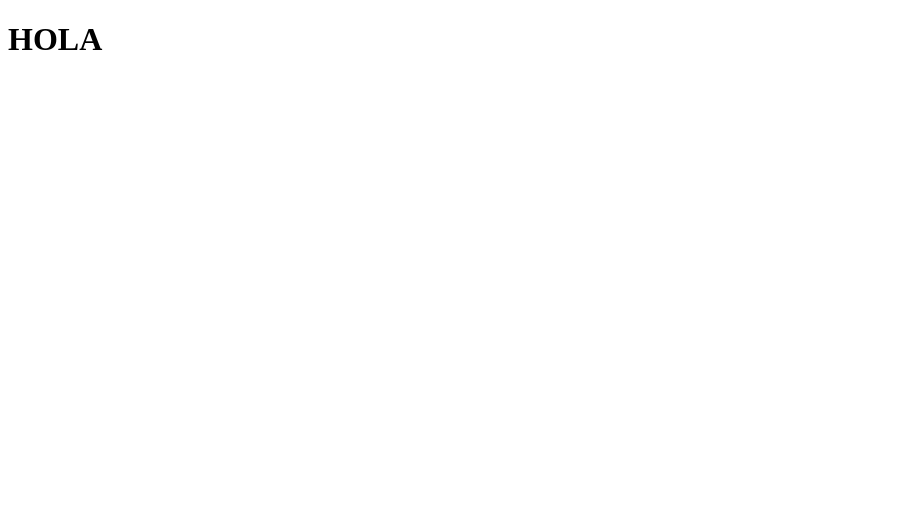
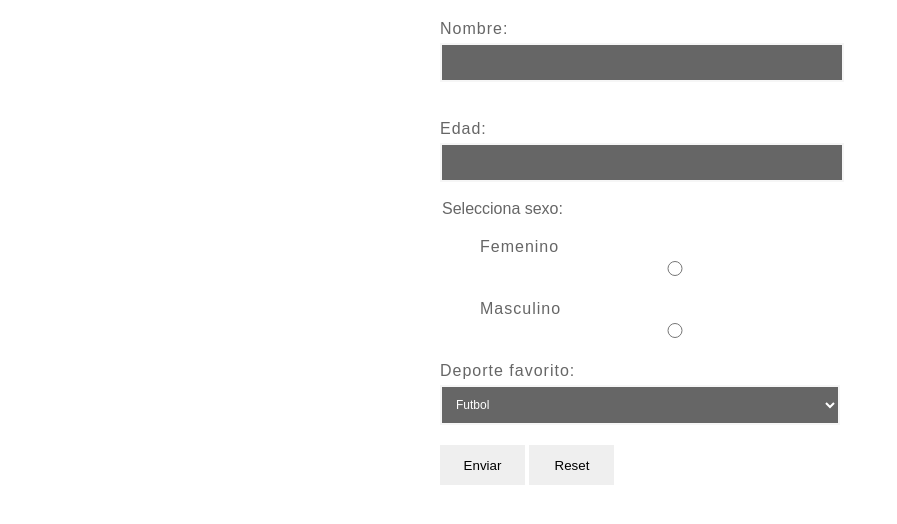
Before and after one commit to Xiweilol/Proteger_etiqueta, a plain HTML site: page index.html in a window 1280 px wide. Shown: the whole page, without its empty margins (0-897 px from the left). Drawn offline with Linux system fonts and the light colour scheme.

Commit message:
Subi nuevas cosas

```diff
--- /dev/null
+++ b/CSS/estilo.css
@@ -0,0 +1,50 @@
+label {
+    display:block;
+    margin-top:20px;
+    letter-spacing:1px;
+}
+
+.principal {
+    display:block;
+    margin:0 auto;
+    width:510px;
+    color: #666666;
+    font-family:Arial;
+}
+
+form {
+    margin:0 auto;
+    width:400px;
+}
+
+.cajas{
+    width:380px;
+    height:15px;
+    background:#666666;
+    border:2px solid #f6f6f6;
+    padding:10px;
+    margin-top:5px;
+    font-size:10px;
+    color:#ffffff;
+}
+select{
+    width:400px;
+    height:40px;
+    background:#666666;
+    border:2px solid #f6f6f6;
+    padding:10px;
+    margin-top:5px;
+    font-size:12px;
+    color:#ffffff;
+}
+textarea {
+    height:150px;
+}
+
+.boton{
+    width:85px;
+    height:40px;
+    border:none;
+    margin-top:20px;
+    cursor:pointer;
+}
--- a/index.html
+++ b/index.html
@@ -1,11 +1,50 @@
 <!DOCTYPE html>
-<html lang="en">
+<html>
 <head>
-    <meta charset="UTF-8">
-    <meta name="viewport" content="width=device-width, initial-scale=1.0">
-    <title>Index</title>
+    <meta charset="utf-8" />
+    <meta http-equiv="X-UA-Compatible" content="IE=edge">
+    <title>Page Title</title>
+    <meta name="viewport" content="width=device-width, initial-scale=1">
+    <link rel="stylesheet" type="text/css" media="screen" href="CSS/estilo.css" />
+    <script src="validar.js" defer></script>
 </head>
 <body>
-    <h1>HOLA</h1>
+    <div class="principal">
+    <form method="get" name="registro" onsubmit="return validar(this)" action="index.html">
+
+        <label>Nombre:</label>
+        <input class="cajas" type="text" name="nombre" id="nombre"/>
+        <br>
+        <br>
+        <label>Edad:</label>
+        <input class="cajas" type="number" name="edad" id="edad"/>
+        <br>
+        <br>
+        <legend>Selecciona sexo:</legend>
+
+        <blockquote>
+            <label>Femenino</label>
+            <input class="cajas" type="radio" name="sexo" id="femenino" value="femenino"/>
+
+            <label>Masculino</label>
+            <input class="cajas" type="radio" name="sexo" id="masculino" value="masculino"/>
+        </blockquote>
+
+        <label >
+            <span>Deporte favorito:</span>
+            <select id="deporte" name="deporte">
+              <option value="futbol">Futbol</option>
+              <option value="basquetbol">Basquetbol</option>
+              <option value="beisbol">Beisbol</option>
+              <option value="tenis">Tenis</option>
+              <option value="ninguno">Ninguno</option>
+            </select>
+        </label>
+
+        <input class="boton" type="submit" id="enviar" value="Enviar">
+        <input class="boton" type="reset" id="reset" value="Reset">
+
+    </form>
+    </div>
 </body>
 </html>
--- /dev/null
+++ b/validar.js
@@ -0,0 +1,32 @@
+function validar(form) {
+    // Validar nombre
+    var nombre = form.nombre.value.trim();
+    if (nombre === "") {
+        alert("Por favor, ingrese su nombre.");
+        return false;
+    }
+
+    // Validar edad
+    var edad = form.edad.value.trim();
+    if (edad === "" || isNaN(edad) || edad <= 0) {
+        alert("Por favor, ingrese una edad válida.");
+        return false;
+    }
+
+    // Validar selección de sexo
+    var sexo = form.sexo.value;
+    if (sexo === "") {
+        alert("Por favor, seleccione su sexo.");
+        return false;
+    }
+
+    // Validar deporte favorito
+    var deporte = form.deporte.value;
+    if (deporte === "ninguno") {
+        alert("Por favor, seleccione un deporte favorito.");
+        return false;
+    }
+
+    // Si todo es válido
+    return true;
+}
```
